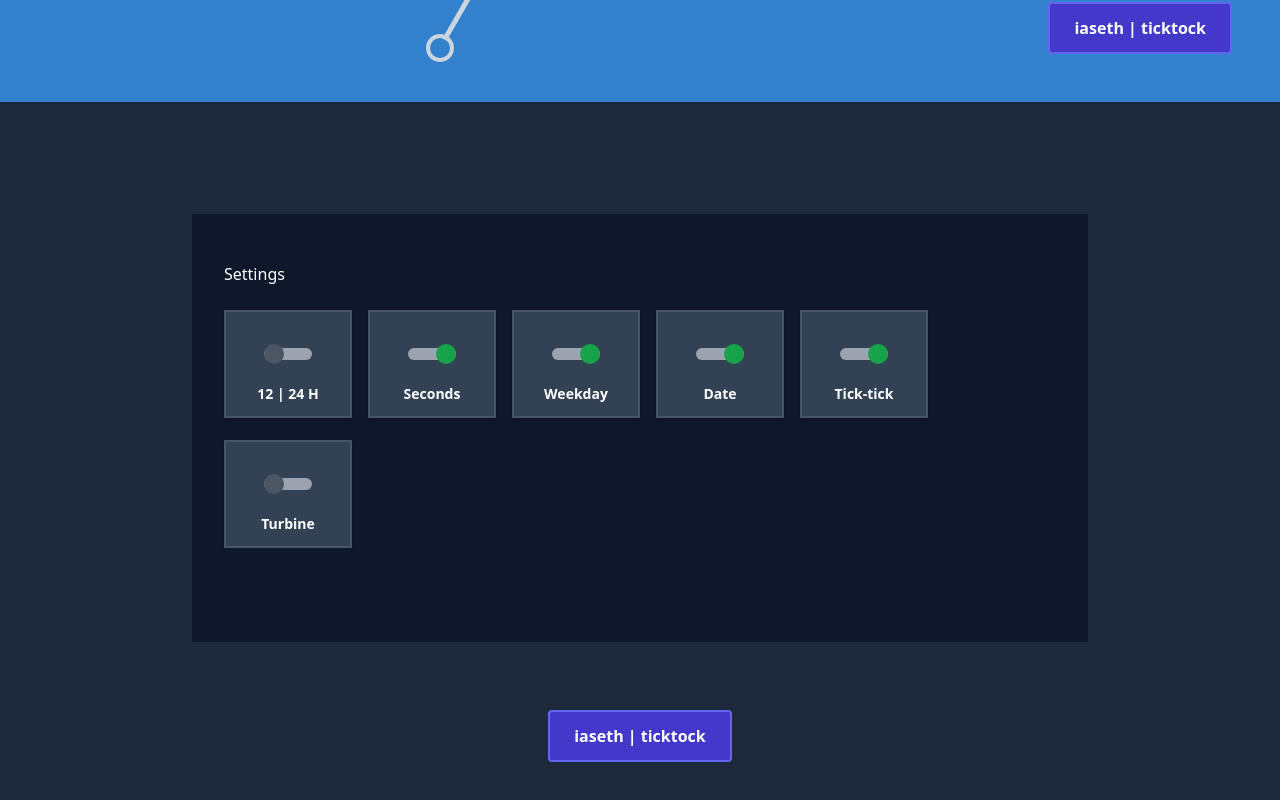
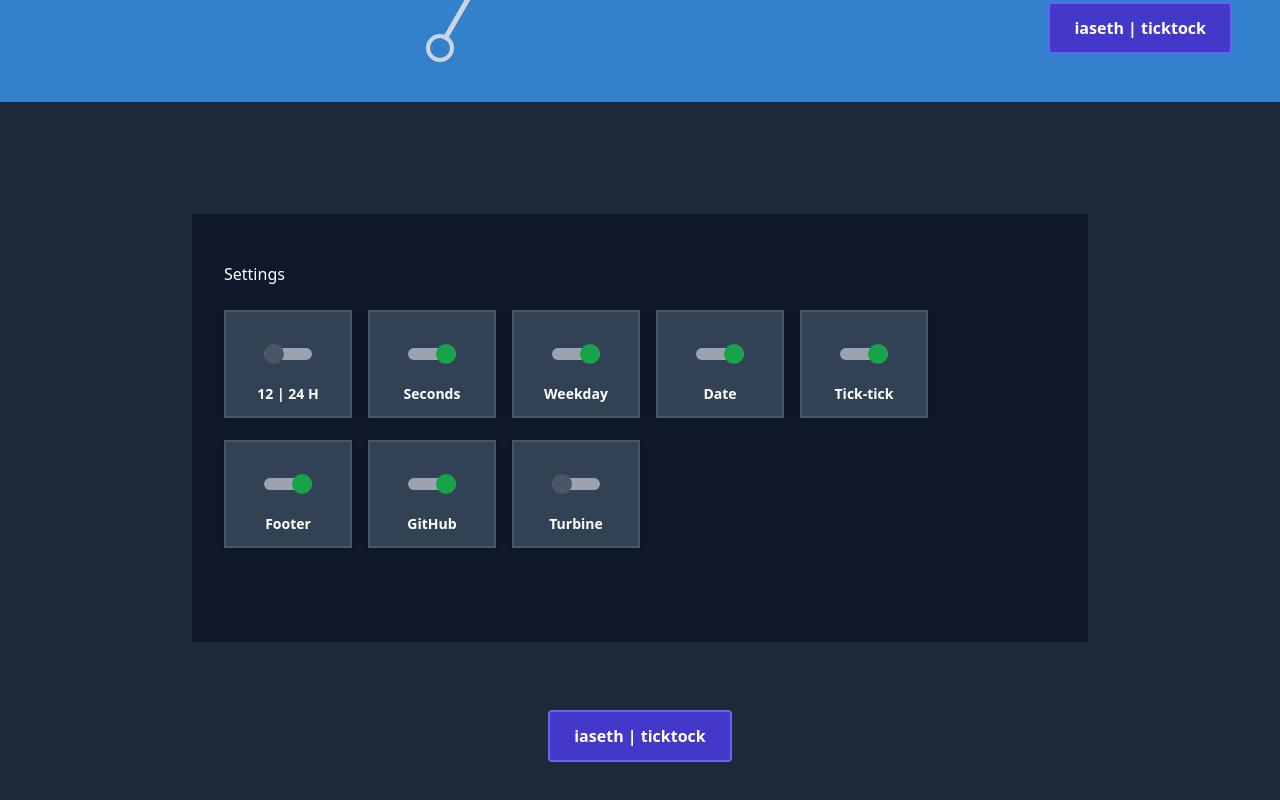
Before and after one commit to iaseth/ticktock, a React (Create React App) app: page / in a window 1280 px wide. Shown: the part 698-1498 px from the top of the page. Built offline with nearby package versions, Linux system fonts and the light colour scheme.

Commit message:
Added Toggles for GitHub and Footer

```diff
--- a/src/TickTock/Settings.js
+++ b/src/TickTock/Settings.js
@@ -8,6 +8,8 @@ export default function Settings ({
 	showWeekday, setShowWeekday,
 	showDate, setShowDate,
 	ticktick, setTicktick,
+	showFooter, setShowFooter,
+	showGitHub, setShowGitHub,
 	showTurbines, setShowTurbines
 }) {
 
@@ -20,6 +22,8 @@ export default function Settings ({
 				<Toggle x={showWeekday} setX={setShowWeekday} title="Weekday" />
 				<Toggle x={showDate} setX={setShowDate} title="Date" />
 				<Toggle x={ticktick} setX={setTicktick} title="Tick-tick" />
+				<Toggle x={showFooter} setX={setShowFooter} title="Footer" />
+				<Toggle x={showGitHub} setX={setShowGitHub} title="GitHub" />
 				<Toggle x={showTurbines} setX={setShowTurbines} title="Turbine" />
 			</div>
 		</div>
--- a/src/TickTock/TickTock.js
+++ b/src/TickTock/TickTock.js
@@ -27,6 +27,7 @@ export default function TickTock () {
 	let [showWeekday, setShowWeekday] = React.useState(true);
 	let [showDate, setShowDate] = React.useState(true);
 	let [ticktick, setTicktick] = React.useState(true);
+	let [showGitHub, setShowGitHub] = React.useState(true);
 	let [showTurbines, setShowTurbines] = React.useState(false);
 
 	let seconds = date.getSeconds();
@@ -44,6 +45,8 @@ export default function TickTock () {
 		showWeekday, setShowWeekday,
 		showDate, setShowDate,
 		ticktick, setTicktick,
+		showFooter, setShowFooter,
+		showGitHub, setShowGitHub,
 		showTurbines, setShowTurbines
 	};
 
@@ -123,9 +126,9 @@ export default function TickTock () {
 
 			</div>
 
-			<div className="hidden md:block fixed bottom-12 right-12">
+			{showGitHub && <div className="hidden md:block fixed bottom-12 right-12">
 				{project_link}
-			</div>
+			</div>}
 
 			{showFooter && <footer className="bg-slate-800 py-28">
 				<Settings {...settingsProps} />
```
